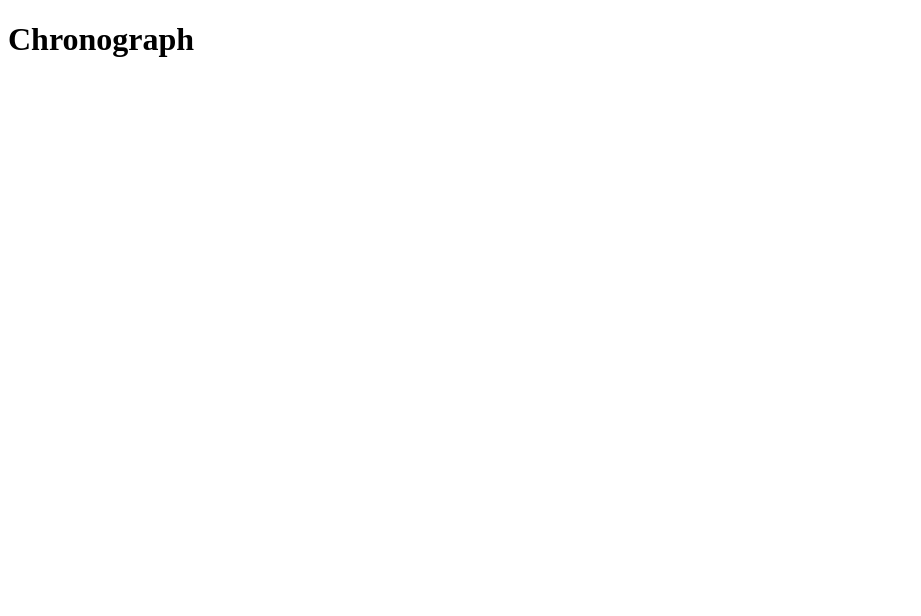
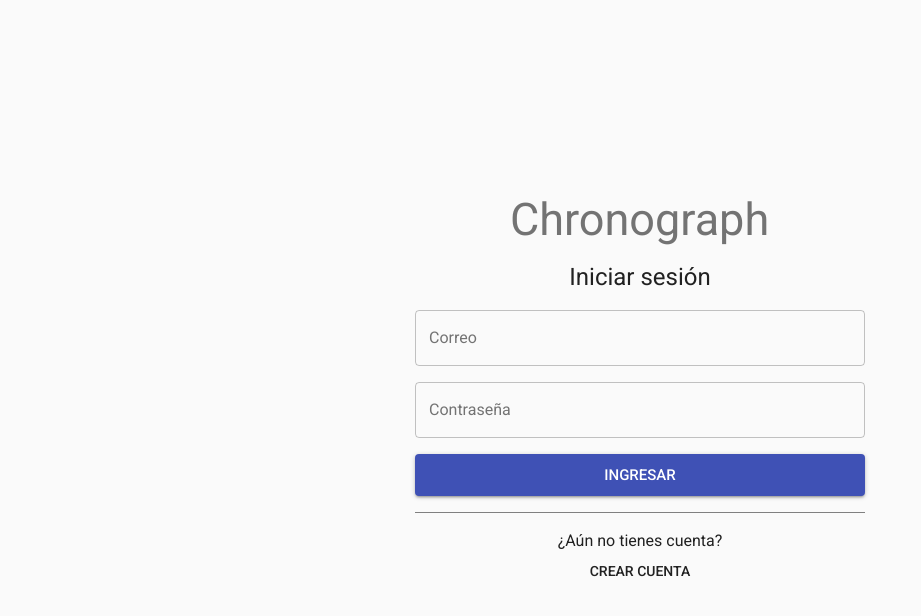
Before and after one commit to proyectosebastianandres/chronograph, a React app: page /login in a window 1280 px wide. Shown: the whole page, without its empty margins (0-921 px from the left). Built offline with nearby package versions, Linux system fonts and the light colour scheme.

Commit message:
Agrega el componente de ruta para manejar las páginas de la aplicación
Agrega la maquetación para la página de login

```diff
--- /dev/null
+++ b/src/Routes.js
@@ -0,0 +1,15 @@
+import React from "react";
+import { BrowserRouter as Router, Route } from "react-router-dom";
+
+// Importar páginas para las rutas
+import Login from "./pages/Login";
+
+const Routes =  () => {
+  return (
+    <Router>
+      <Route path="/login" exact component={Login} />
+    </Router>
+  );
+}
+
+export default Routes;
--- /dev/null
+++ b/src/components/Logo/Logo.js
@@ -0,0 +1,24 @@
+import React from "react";
+import PropTypes from "prop-types";
+
+// Importar componentes de Material UI
+import Typography from "@material-ui/core/Typography";
+
+const Logo = props => {
+  return (
+    <Typography
+      variant={props.variant || "display1"}
+      align="center"
+      style={{marginBottom: props.withMargin}}
+    >
+      Chronograph
+    </Typography>
+  );
+}
+
+Logo.propTypes = {
+  variant: PropTypes.string,
+  withMargin: PropTypes.number,
+}
+
+export default Logo;
--- /dev/null
+++ b/src/components/Logo/index.js
@@ -0,0 +1,3 @@
+import Logo from "./Logo";
+
+export default Logo;
--- a/src/index.html
+++ b/src/index.html
@@ -4,6 +4,7 @@
     <meta charset="UTF-8">
     <title>Chronograph</title>
     <meta name="viewport" content="width=device-width, user-scalable=no, initial-scale=1.0, maximum-scale=1.0, minimum-scale=1.0">
+    <link rel="stylesheet" href="https://fonts.googleapis.com/css?family=Roboto:300,400,500">
 </head>
 <body>
     <div id="root"></div>
--- a/src/index.js
+++ b/src/index.js
@@ -3,4 +3,4 @@ import { render } from "react-dom";
 import App from "./main";
 
 const root = document.getElementById("root")
-render(<App/>, root);
+render(<App />, root);
--- a/src/main.js
+++ b/src/main.js
@@ -1,9 +1,20 @@
-import React from "react";
+import React, { Fragment } from "react";
+
+// Importar CSS base de Material UI
+import CssBaseLine from "@material-ui/core/CssBaseLine";
+
+// Importar rutas de la aplicación
+import Routes from "./Routes";
 
 class App extends React.Component {
-    render() {
-        return (<h1>Chronograph</h1>)
-    }
+  render() {
+    return (
+      <Fragment>
+        <CssBaseLine />
+        <Routes />
+      </Fragment>
+    );
+  }
 }
 
 export default App;
--- /dev/null
+++ b/src/pages/Login/Login.js
@@ -0,0 +1,50 @@
+import React from "react";
+import PropTypes from "prop-types";
+
+// Importar componentes de Material UI
+import { withStyles } from "@material-ui/core/styles";
+import Grid from "@material-ui/core/Grid";
+
+// Importar componetes personalizados
+import Logo from "../../components/Logo";
+import LoginForm from "./components/LoginForm";
+import RegisterLink from "./components/RegisterLink";
+
+const styles = () => ({
+  container: {
+    minHeight: "100vh",
+  },
+  innerContent: {
+    margin: "auto",
+    maxWidth: 450,
+  }
+});
+
+class Login extends React.Component {
+  render() {
+    const { classes } = this.props;
+    return(
+      <Grid
+        container
+        justify="center"
+        alignItems="center"
+        className={classes.container}
+      >
+        <Grid
+          item
+          className={classes.innerContent}
+        >
+          <Logo variant="display2" withMargin={16}/>
+          <LoginForm />
+          <RegisterLink />
+        </Grid>
+      </Grid>
+    );
+  }
+}
+
+Login.propTypes = {
+  classes: PropTypes.object.isRequired,
+};
+
+export default withStyles(styles)(Login);
--- /dev/null
+++ b/src/pages/Login/components/LoginForm.js
@@ -0,0 +1,71 @@
+import React from "react";
+import PropTypes from "prop-types";
+
+// Importar componentes de Material UI
+import { withStyles } from "@material-ui/core/styles";
+import Button from "@material-ui/core/Button";
+import TextField from "@material-ui/core/TextField";
+import Typography from "@material-ui/core/Typography";
+
+const styles = theme => ({
+  form: {
+    paddingTop: theme.spacing.unit * 2,
+    paddingBottom: theme.spacing.unit * 2,
+  },
+  textField: {
+    marginBottom: theme.spacing.unit * 2,
+  }
+});
+
+class LoginForm extends React.Component {
+  render() {
+    const { classes } = this.props;
+    return (
+      <div>
+        <Typography
+          align="center"
+          variant="headline"
+        >
+          Iniciar sesión
+        </Typography>
+        <form
+          className={classes.form}
+        >
+          <TextField
+            label="Correo"
+            name="email"
+            id="user-email"
+            type="email"
+            variant="outlined"
+            fullWidth
+            className={classes.textField}
+          />
+          <TextField
+            label="Contraseña"
+            name="password"
+            id="user-password"
+            type="password"
+            variant="outlined"
+            fullWidth
+            className={classes.textField}
+          />
+          <Button
+            type="submit"
+            color="primary"
+            variant="contained"
+            size="large"
+            fullWidth
+          >
+            Ingresar
+          </Button>
+        </form>
+      </div>
+    );
+  }
+}
+
+LoginForm.propTypes = {
+  classes: PropTypes.object.isRequired,
+};
+
+export default withStyles(styles)(LoginForm);
--- /dev/null
+++ b/src/pages/Login/components/RegisterLink.js
@@ -0,0 +1,44 @@
+import React from "react";
+import PropTypes from "prop-types";
+
+// Importar componentes de Material UI
+import { withStyles } from "@material-ui/core/styles";
+import Button from "@material-ui/core/Button";
+import Typography from "@material-ui/core/Typography";
+
+const styles = theme => ({
+  registerLink: {
+    borderTop: "solid 1px gray",
+    paddingTop: theme.spacing.unit * 2,
+    paddingBottom: theme.spacing.unit * 2,
+    textAlign: "center",
+  }
+});
+
+class RegisterLink extends React.Component {
+  render() {
+    const { classes } = this.props;
+
+    return (
+      <div className={classes.registerLink} >
+        <Typography
+          variant="subheading"
+        >
+          ¿Aún no tienes cuenta?
+        </Typography>
+        <Button
+          variant="text"
+          fullWidth
+        >
+          Crear cuenta
+        </Button>
+      </div>
+    );
+  }
+}
+
+RegisterLink.propTypes = {
+  classes: PropTypes.object.isRequired,
+}
+
+export default withStyles(styles)(RegisterLink);
--- /dev/null
+++ b/src/pages/Login/index.js
@@ -0,0 +1,3 @@
+import Login from "./Login.js";
+
+export default Login;
```
